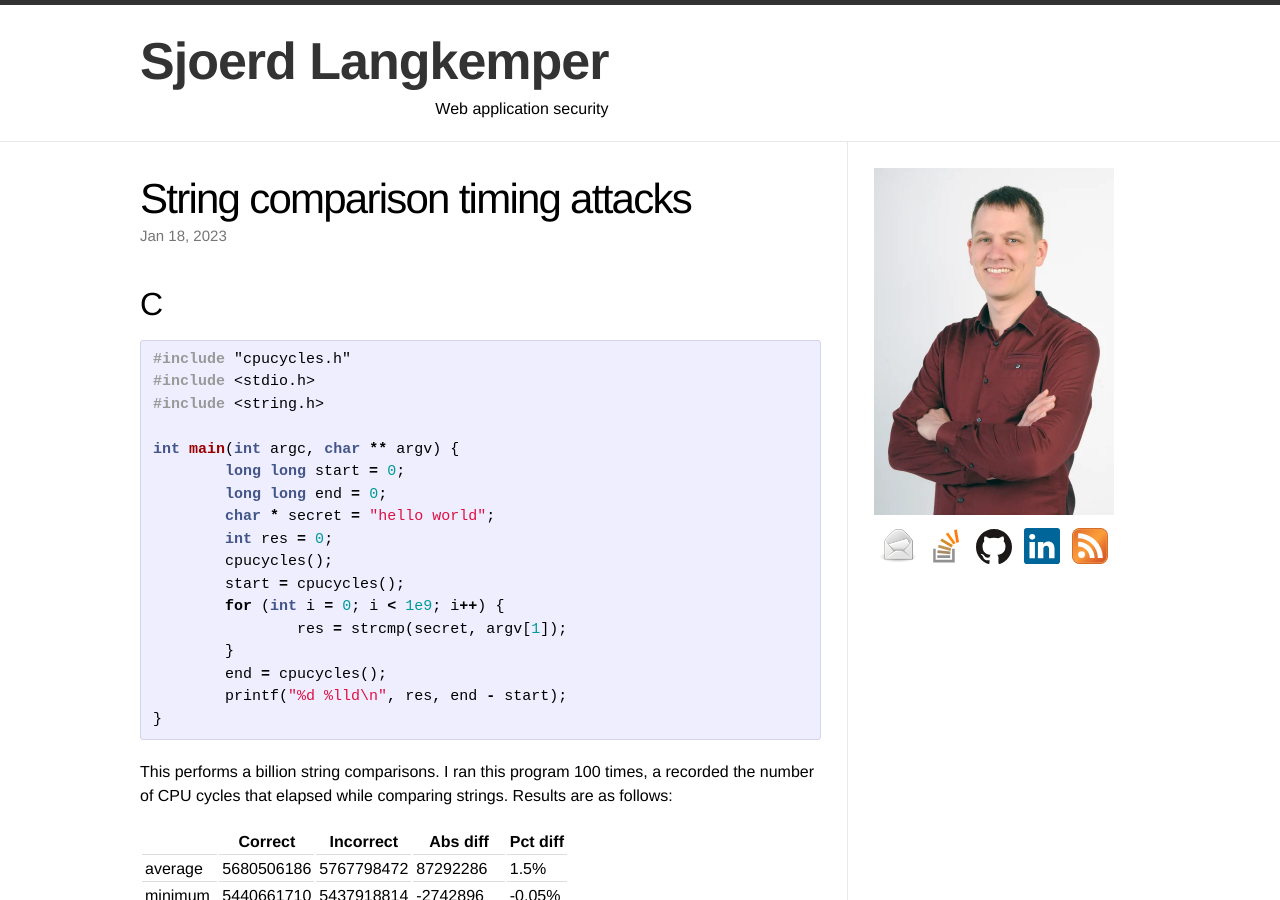
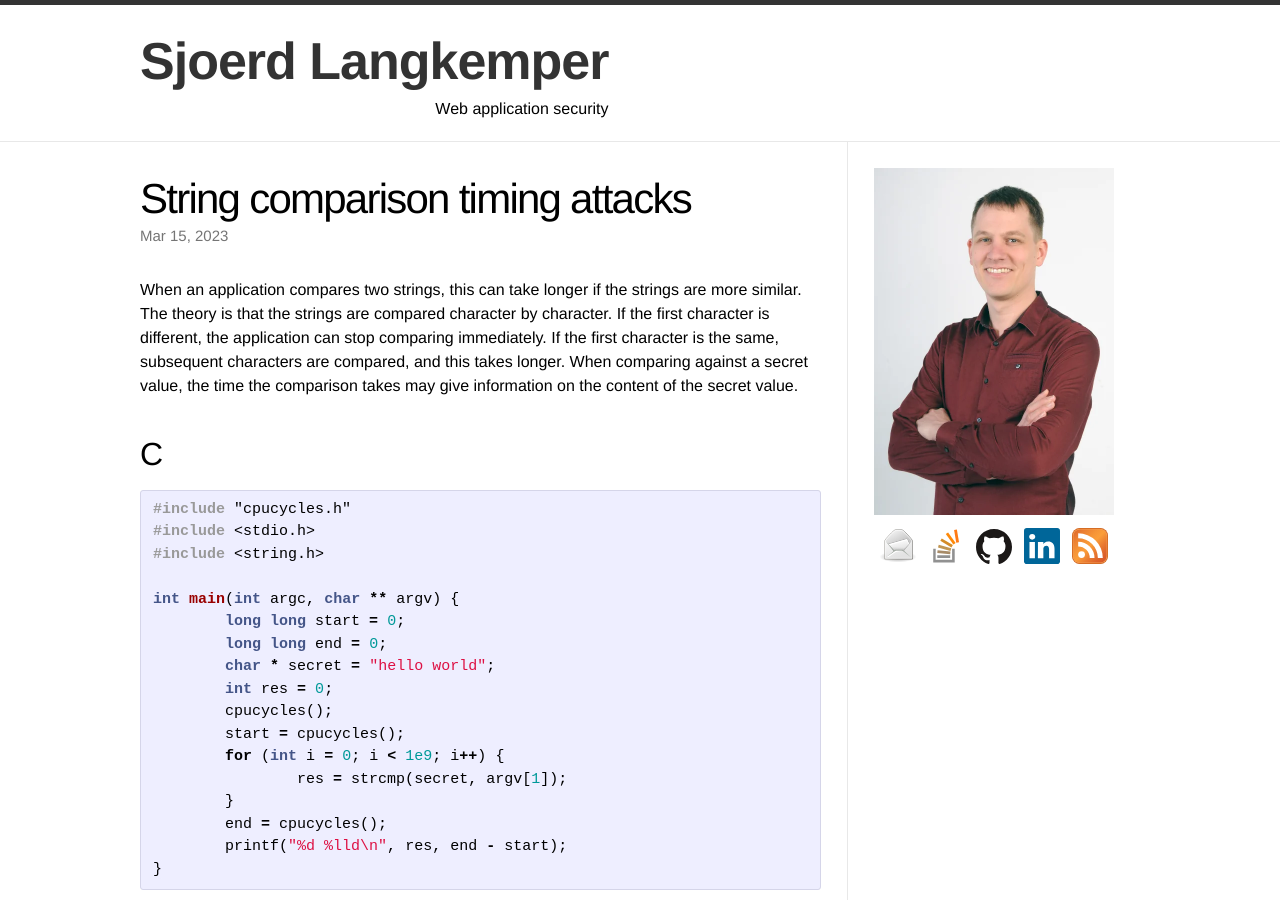
Before and after one commit to Sjord/Sjord.github.io, a Jekyll site: the page built from _posts/2023-01-09-string-comparison-timing-attacks.md, in a window 1280 px wide and 900 px high. Built offline with Jekyll 4.4.1, drawn with Linux system fonts in a browser that asks for light colours; some of the changed text lies outside the part shown.

Commit message:
Timing attack draft

````diff
--- a/_posts/2023-01-09-string-comparison-timing-attacks.md
+++ b/_posts/2023-01-09-string-comparison-timing-attacks.md
@@ -1,9 +1,15 @@
 ---
 layout: post
 title: "String comparison timing attacks"
-thumbnail: todo-480.jpg
-date: 2023-01-18
+thumbnail: clocktower-480.jpg
+date: 2023-03-15
 ---
+
+<!-- Photo source: https://commons.wikimedia.org/wiki/File:Lier_Zimmertoren_klok.JPG -->
+
+When an application compares two strings, this can take longer if the strings are more similar. The theory is that the strings are compared character by character. If the first character is different, the application can stop comparing immediately. If the first character is the same, subsequent characters are compared, and this takes longer. When comparing against a secret value, the time the comparison takes may give information on the content of the secret value.
+
+
 
 ## C
 
@@ -81,3 +87,8 @@ print(res, end_time - start_time)
 ```
 
 Difference is about 1 ns per comparison, per character.
+
+## Read more
+
+* [Preventing Timing Attacks on String Comparison with a Double HMAC Strategy - Paragon Initiative Enterprises Blog](https://paragonie.com/blog/2015/11/preventing-timing-attacks-on-string-comparison-with-double-hmac-strategy)
+* [It's All About Time | ircmaxell's Blog](https://blog.ircmaxell.com/2014/11/its-all-about-time.html)
````
Also changed, not shown: images/clocktower-480.jpg (added).
